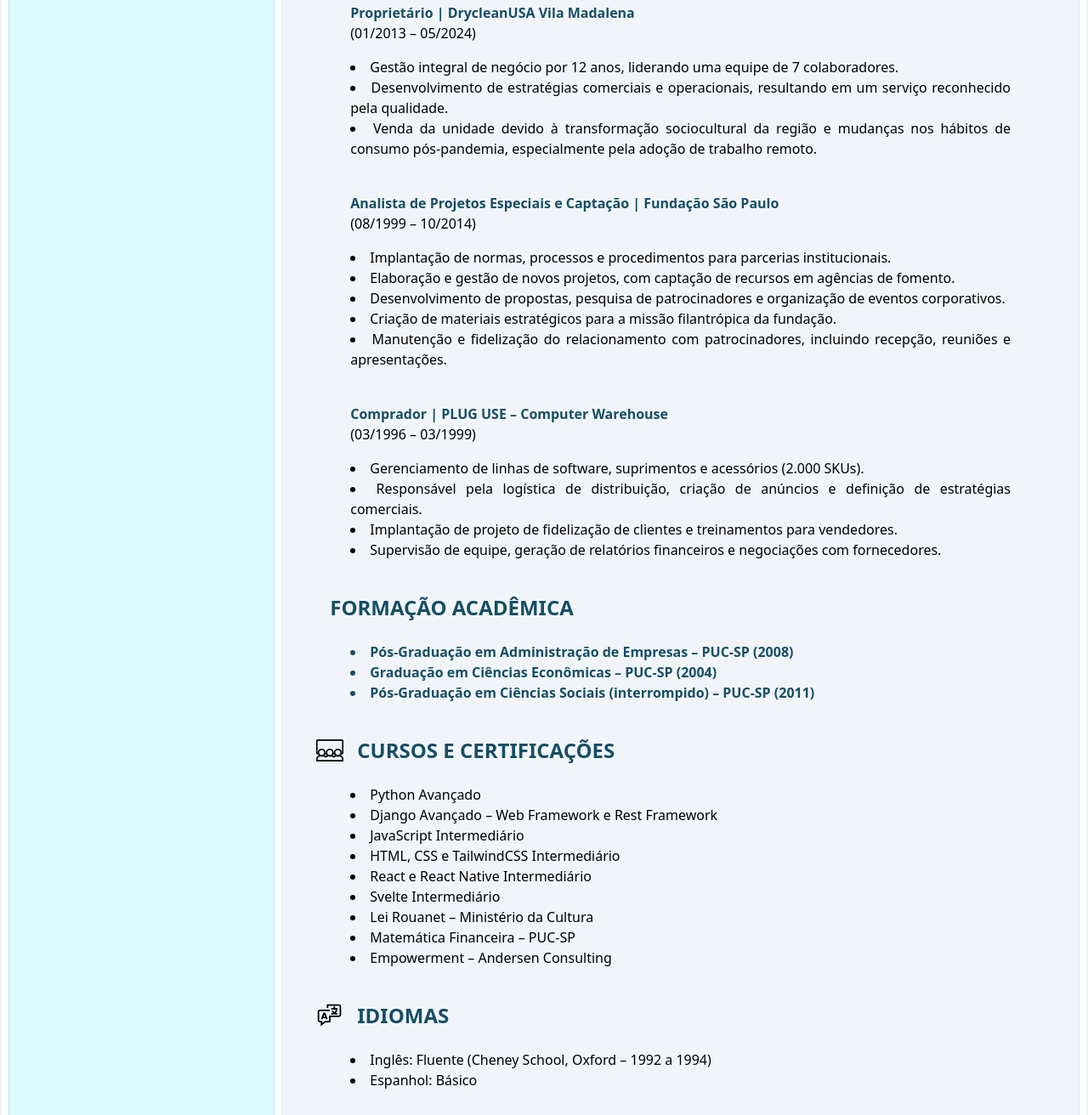
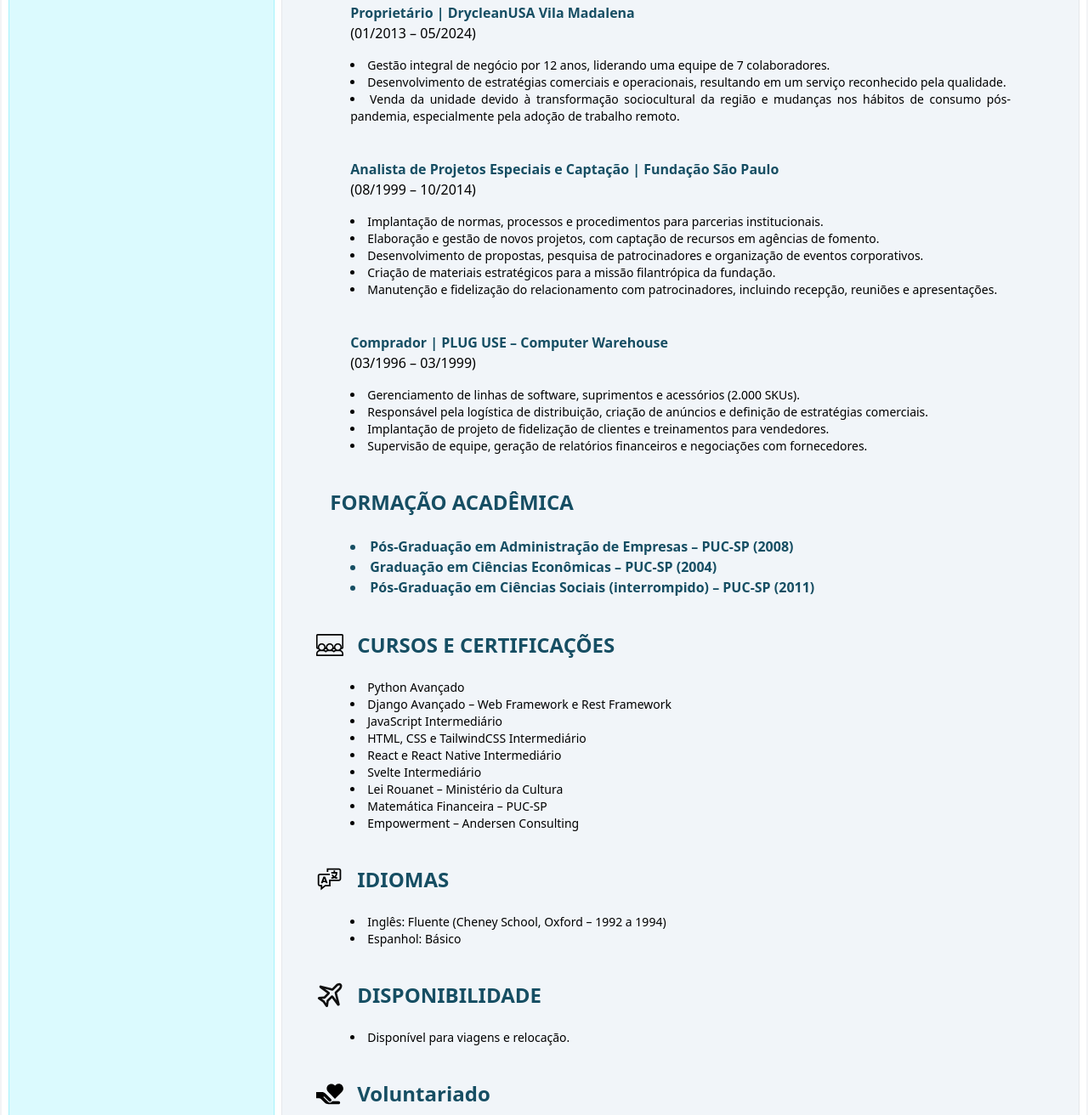
Before and after one commit to rmachadosp/rmachadosp.github.io, a plain HTML site: page index.html in a window 1280 px wide. Shown: the part 648-1960 px from the top of the page at 85% size. Drawn offline with nearby package versions, Linux system fonts and the light colour scheme.

Commit message:
li text-sm

```diff
--- a/index.html
+++ b/index.html
@@ -95,7 +95,7 @@
             <img src="./src/cv_files/target.svg" alt="" class="h-8" />
             <div class="text-2xl font-extrabold text-cyan-900">OBJETIVOS</div>
           </div>
-          <div class="md:text-base md:text-justify">
+          <div class="md:text-base text-justify">
             Integrar uma instituição onde possa contribuir com minha experiência
             em gestão de negócios, desenvolvimento de produtos, marketing,
             tecnologia e sólida experiência em processos para promover inovação
@@ -109,7 +109,7 @@
             <img src="./src/cv_files/avatar.svg" alt="" class="h-8" />
             <div class="text-2xl font-extrabold text-cyan-900">PERFIL</div>
           </div>
-          <div class="md:text-base md:text-justify">
+          <div class="md:text-base text-justify">
             Profissional proativo com características empreendedoras e sólida
             experiência nas áreas de novos produtos, marketing e valoração.
             Expertise em criação e implementação de projetos com foco em
@@ -123,7 +123,7 @@
             <div class="flex justify-start items-center space-x-4 my-4">
               <div class="font-semibold text-cyan-900">PONTOS FORTES</div>
             </div>
-            <div class="md:text-base md:text-justify">
+            <div class="md:text-base text-justify">
               <div class="">
                 Carisma, proatividade e excelente comunicação verbal e escrita.
               </div>
@@ -144,24 +144,24 @@
             <div class="flex justify-start items-center space-x-4 my-4">
               <div class="flex flex-col">
                 <div
-                  class="md:text-base md:text-justify font-semibold text-cyan-900"
+                  class="md:text-base text-justify font-semibold text-cyan-900"
                 >
                   Proprietário | DrycleanUSA Vila Madalena
                 </div>
                 <div class="">(01/2013 – 05/2024)</div>
               </div>
             </div>
-            <div class="md:text-base md:text-justify">
+            <div class="md:text-base text-justify">
               <div class="">
-                <li>
+                <li class="text-sm">
                   Gestão integral de negócio por 12 anos, liderando uma equipe
                   de 7 colaboradores.
                 </li>
-                <li>
+                <li class="text-sm">
                   Desenvolvimento de estratégias comerciais e operacionais,
                   resultando em um serviço reconhecido pela qualidade.
                 </li>
-                <li>
+                <li class="text-sm">
                   Venda da unidade devido à transformação sociocultural da
                   região e mudanças nos hábitos de consumo pós-pandemia,
                   especialmente pela adoção de trabalho remoto.
@@ -176,32 +176,32 @@
             <div class="flex justify-start items-center space-x-4 my-4">
               <div class="flex flex-col">
                 <div
-                  class="md:text-base md:text-justify font-semibold text-cyan-900"
+                  class="md:text-base text-justify font-semibold text-cyan-900"
                 >
                   Analista de Projetos Especiais e Captação | Fundação São Paulo
                 </div>
                 <div class="">(08/1999 – 10/2014)</div>
               </div>
             </div>
-            <div class="md:text-base md:text-justify">
+            <div class="md:text-base text-justify">
               <div class="">
-                <li>
+                <li class="text-sm">
                   Implantação de normas, processos e procedimentos para
                   parcerias institucionais.
                 </li>
-                <li>
+                <li class="text-sm">
                   Elaboração e gestão de novos projetos, com captação de
                   recursos em agências de fomento.
                 </li>
-                <li>
+                <li class="text-sm">
                   Desenvolvimento de propostas, pesquisa de patrocinadores e
                   organização de eventos corporativos.
                 </li>
-                <li>
+                <li class="text-sm">
                   Criação de materiais estratégicos para a missão filantrópica
                   da fundação.
                 </li>
-                <li>
+                <li class="text-sm">
                   Manutenção e fidelização do relacionamento com patrocinadores,
                   incluindo recepção, reuniões e apresentações.
                 </li>
@@ -215,28 +215,28 @@
             <div class="flex justify-start items-center space-x-4 my-4">
               <div class="flex flex-col">
                 <div
-                  class="md:text-base md:text-justify font-semibold text-cyan-900"
+                  class="md:text-base text-justify font-semibold text-cyan-900"
                 >
                   Comprador | PLUG USE – Computer Warehouse
                 </div>
                 <div class="">(03/1996 – 03/1999)</div>
               </div>
             </div>
-            <div class="md:text-base md:text-justify">
+            <div class="md:text-base text-justify">
               <div class="">
-                <li>
+                <li class="text-sm">
                   Gerenciamento de linhas de software, suprimentos e acessórios
                   (2.000 SKUs).
                 </li>
-                <li>
+                <li class="text-sm">
                   Responsável pela logística de distribuição, criação de
                   anúncios e definição de estratégias comerciais.
                 </li>
-                <li>
+                <li class="text-sm">
                   Implantação de projeto de fidelização de clientes e
                   treinamentos para vendedores.
                 </li>
-                <li>
+                <li class="text-sm">
                   Supervisão de equipe, geração de relatórios financeiros e
                   negociações com fornecedores.
                 </li>
@@ -255,19 +255,13 @@
 
           <div class="mx-10">
             <div class="">
-              <li
-                class="md:text-base md:text-justify font-semibold text-cyan-900"
-              >
+              <li class="md:text-base text-justify font-semibold text-cyan-900">
                 Pós-Graduação em Administração de Empresas – PUC-SP (2008)
               </li>
-              <li
-                class="md:text-base md:text-justify font-semibold text-cyan-900"
-              >
+              <li class="md:text-base text-justify font-semibold text-cyan-900">
                 Graduação em Ciências Econômicas – PUC-SP (2004)
               </li>
-              <li
-                class="md:text-base md:text-justify font-semibold text-cyan-900"
-              >
+              <li class="md:text-base text-justify font-semibold text-cyan-900">
                 Pós-Graduação em Ciências Sociais (interrompido) – PUC-SP (2011)
               </li>
             </div>
@@ -284,15 +278,17 @@
 
           <div class="mx-10">
             <div class="">
-              <li>Python Avançado</li>
-              <li>Django Avançado – Web Framework e Rest Framework</li>
-              <li>JavaScript Intermediário</li>
-              <li>HTML, CSS e TailwindCSS Intermediário</li>
-              <li>React e React Native Intermediário</li>
-              <li>Svelte Intermediário</li>
-              <li>Lei Rouanet – Ministério da Cultura</li>
-              <li>Matemática Financeira – PUC-SP</li>
-              <li>Empowerment – Andersen Consulting</li>
+              <li class="text-sm">Python Avançado</li>
+              <li class="text-sm">
+                Django Avançado – Web Framework e Rest Framework
+              </li>
+              <li class="text-sm">JavaScript Intermediário</li>
+              <li class="text-sm">HTML, CSS e TailwindCSS Intermediário</li>
+              <li class="text-sm">React e React Native Intermediário</li>
+              <li class="text-sm">Svelte Intermediário</li>
+              <li class="text-sm">Lei Rouanet – Ministério da Cultura</li>
+              <li class="text-sm">Matemática Financeira – PUC-SP</li>
+              <li class="text-sm">Empowerment – Andersen Consulting</li>
             </div>
           </div>
         </div>
@@ -309,8 +305,10 @@
 
           <div class="mx-10">
             <div class="">
-              <li>Inglês: Fluente (Cheney School, Oxford – 1992 a 1994)</li>
-              <li>Espanhol: Básico</li>
+              <li class="text-sm">
+                Inglês: Fluente (Cheney School, Oxford – 1992 a 1994)
+              </li>
+              <li class="text-sm">Espanhol: Básico</li>
             </div>
           </div>
         </div>
@@ -325,7 +323,7 @@
 
           <div class="mx-10">
             <div class="">
-              <li>Disponível para viagens e relocação.</li>
+              <li class="text-sm">Disponível para viagens e relocação.</li>
             </div>
           </div>
         </div>
@@ -340,7 +338,7 @@
 
           <div class="mx-10">
             <div class="">
-              <li>OXFAM (1993)</li>
+              <li class="text-sm">OXFAM (1993)</li>
             </div>
           </div>
         </div>
@@ -355,11 +353,11 @@
 
           <div class="mx-10">
             <div class="">
-              <li>
+              <li class="text-sm">
                 CONSUM - Conselho Universitáro - Órgão deliberativo superior da
                 PUC-SP (2010-2014)
               </li>
-              <li>
+              <li class="text-sm">
                 CAF - Conselho de Administração e Finanças da PUC-SP (2006-2010)
               </li>
             </div>
```
